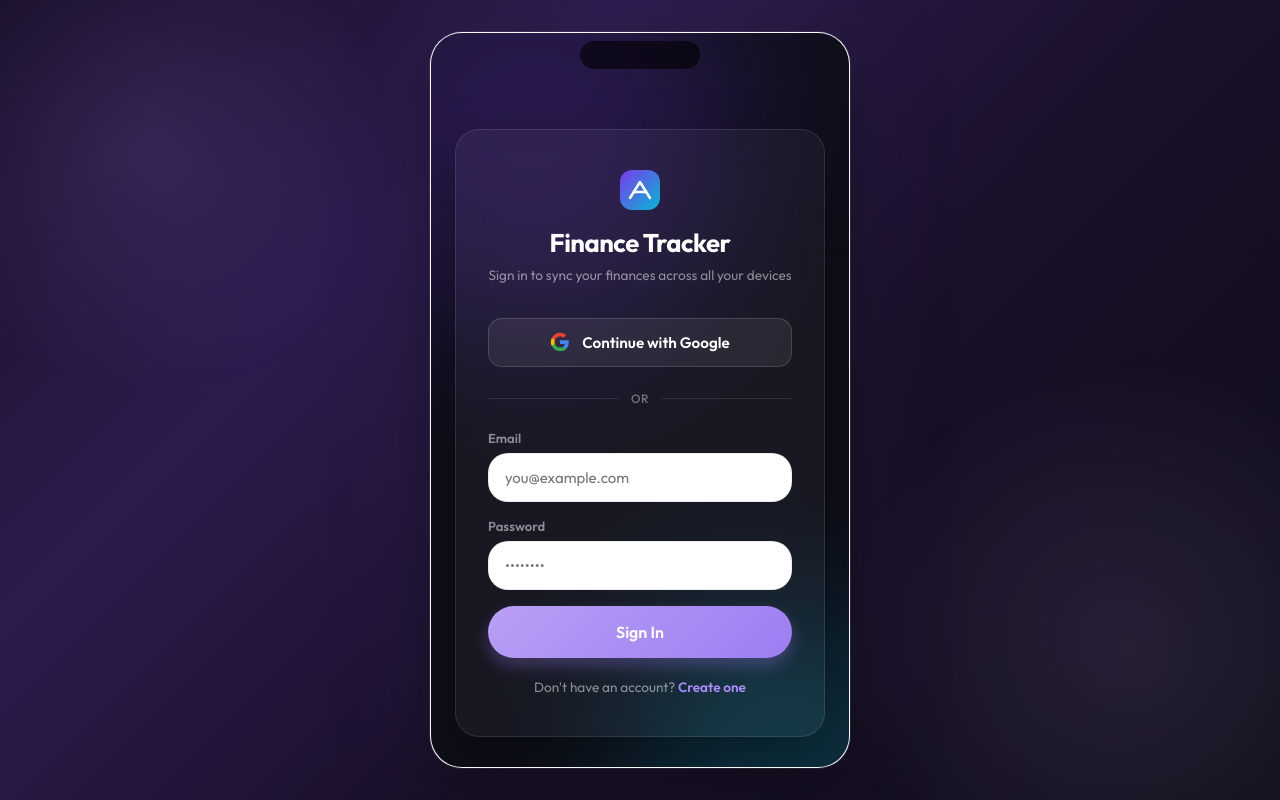
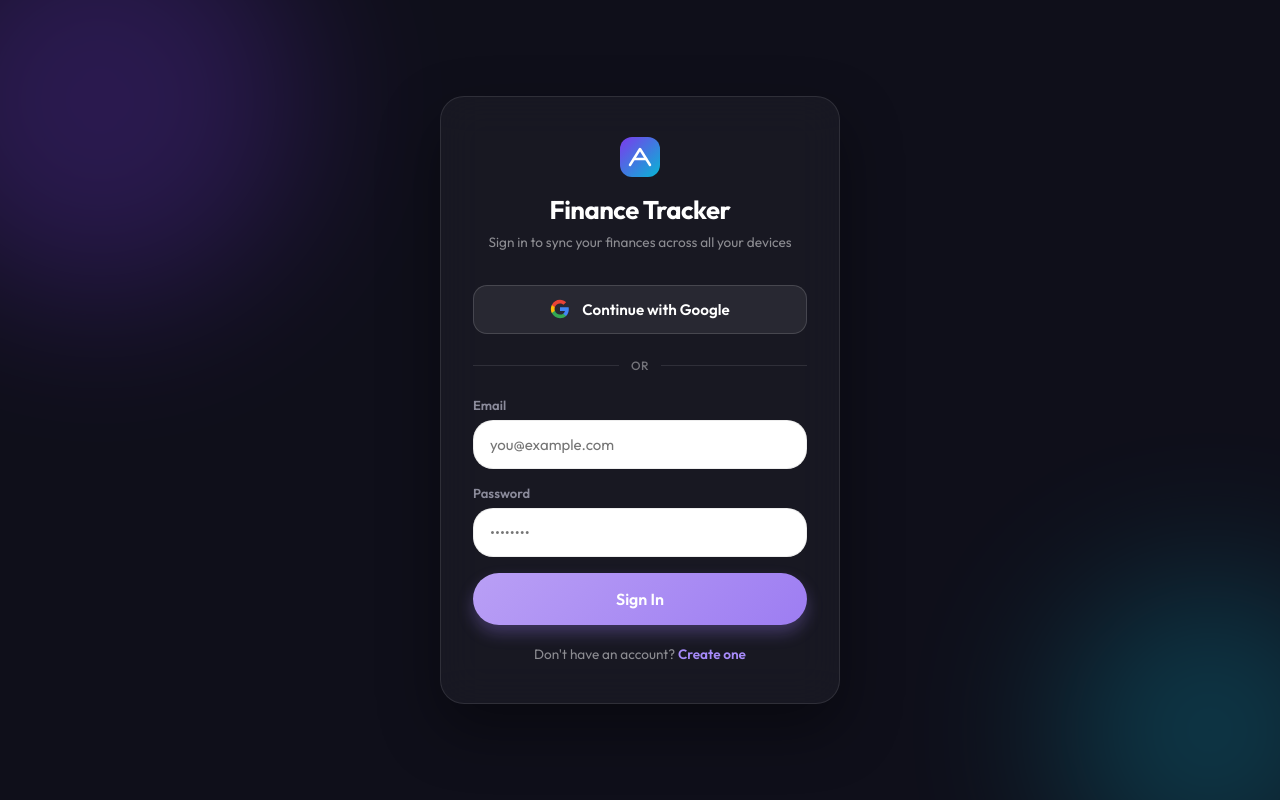
Before and after one commit to Nitik001/Expense-Tracker, a React (Vite) app: page / in a window 1280 px wide. Built offline with nearby package versions, Linux system fonts and the light colour scheme; no server answers.

Commit message:
style: full-screen desktop layout with centered content, no phone frame or sidebar

```diff
--- a/src/index.css
+++ b/src/index.css
@@ -66,100 +66,29 @@
   padding: 0;
 }
 
-html {
+html, body {
+  height: 100%;
   transition: background-color 0.3s ease, color 0.3s ease;
 }
 
 body {
   font-family: var(--font-family);
-  background-color: #1a1028;
+  background-color: var(--color-background);
   color: var(--color-text);
   -webkit-font-smoothing: antialiased;
   -moz-osx-font-smoothing: grayscale;
-  display: flex;
-  justify-content: center;
-  align-items: center;
-  min-height: 100vh;
   margin: 0;
-  transition: background-color 0.3s ease, color 0.3s ease;
 }
 
-/* App Container — mobile: full screen */
+/* App Container — always full screen */
 #root {
   width: 100%;
-  max-width: 100%;
   height: 100vh;
   background-color: var(--color-background);
   position: relative;
   overflow: hidden;
   display: flex;
   flex-direction: column;
-}
-
-/* ═══════════════════════════════════════════════
-   DESKTOP: Centered phone frame with branded BG
-   ═══════════════════════════════════════════════ */
-@media (min-width: 768px) {
-  body {
-    background: linear-gradient(135deg, #1a1028 0%, #2d1b4e 30%, #1a1028 60%, #0f0f1a 100%);
-    background-attachment: fixed;
-    position: relative;
-    overflow: hidden;
-  }
-
-  /* Decorative blurred orbs behind the phone frame */
-  body::before {
-    content: '';
-    position: fixed;
-    width: 500px;
-    height: 500px;
-    background: radial-gradient(circle, rgba(157, 125, 242, 0.15) 0%, transparent 70%);
-    top: -100px;
-    left: -100px;
-    border-radius: 50%;
-    pointer-events: none;
-    z-index: 0;
-  }
-  body::after {
-    content: '';
-    position: fixed;
-    width: 600px;
-    height: 600px;
-    background: radial-gradient(circle, rgba(216, 180, 254, 0.1) 0%, transparent 70%);
-    bottom: -150px;
-    right: -150px;
-    border-radius: 50%;
-    pointer-events: none;
-    z-index: 0;
-  }
-
-  #root {
-    max-width: 420px;
-    height: 92vh;
-    border-radius: 32px;
-    box-shadow:
-      0 0 0 1px rgba(255, 255, 255, 0.08),
-      0 25px 80px rgba(0, 0, 0, 0.5),
-      0 0 120px rgba(157, 125, 242, 0.12);
-    border: 1px solid rgba(255, 255, 255, 0.06);
-    position: relative;
-    z-index: 1;
-  }
-
-  /* Subtle notch indicator at the top */
-  #root::before {
-    content: '';
-    position: absolute;
-    top: 8px;
-    left: 50%;
-    transform: translateX(-50%);
-    width: 120px;
-    height: 28px;
-    background: rgba(0, 0, 0, 0.6);
-    border-radius: 20px;
-    z-index: 9999;
-    pointer-events: none;
-  }
 }
 
 /* Utility Classes */
@@ -243,11 +172,17 @@ button:active {
   animation: slideUp 0.5s cubic-bezier(0.16, 1, 0.3, 1) forwards;
 }
 
-/* Scrollbar hiding */
+/* Scrollbar — thin and subtle on desktop */
 ::-webkit-scrollbar {
-  display: none;
+  width: 6px;
 }
-* {
-  -ms-overflow-style: none;
-  scrollbar-width: none;
+::-webkit-scrollbar-track {
+  background: transparent;
 }
+::-webkit-scrollbar-thumb {
+  background-color: rgba(0, 0, 0, 0.15);
+  border-radius: 3px;
+}
+[data-theme="dark"] ::-webkit-scrollbar-thumb {
+  background-color: rgba(255, 255, 255, 0.1);
+}
--- a/src/views/Home.css
+++ b/src/views/Home.css
@@ -32,6 +32,12 @@
   border-bottom-right-radius: 40px;
   position: relative;
   z-index: 1;
+}
+
+@media (min-width: 768px) {
+  .home-header {
+    padding: 50px 60px 100px 60px;
+  }
 }
 
 .header-top {
@@ -93,6 +99,16 @@
   margin-top: -40px;
   position: relative;
   z-index: 2;
+  max-width: 700px;
+  margin-left: auto;
+  margin-right: auto;
+}
+
+@media (min-width: 768px) {
+  .home-content {
+    padding: 0 40px;
+    margin-top: -60px;
+  }
 }
 
 .info-icon {
@@ -218,3 +234,17 @@
   flex-direction: column;
   gap: 4px;
 }
+
+@media (min-width: 768px) {
+  .money-cards {
+    gap: 24px;
+  }
+
+  .money-card {
+    padding: 24px;
+  }
+
+  .transaction-item {
+    padding: 18px 24px;
+  }
+}
--- a/src/views/Plan.css
+++ b/src/views/Plan.css
@@ -1,6 +1,14 @@
 .plan-view {
   padding: 40px 20px 20px 20px;
   min-height: 100%;
+  max-width: 700px;
+  margin: 0 auto;
+}
+
+@media (min-width: 768px) {
+  .plan-view {
+    padding: 40px;
+  }
 }
 
 .icon-btn-solid {
--- a/src/views/Projects.css
+++ b/src/views/Projects.css
@@ -3,4 +3,13 @@
   padding-bottom: 90px;
   min-height: 100%;
   background: var(--color-background);
+  max-width: 700px;
+  margin: 0 auto;
 }
+
+@media (min-width: 768px) {
+  .projects-view {
+    padding: 40px;
+    padding-bottom: 90px;
+  }
+}
--- a/src/views/Report.css
+++ b/src/views/Report.css
@@ -1,6 +1,14 @@
 .report-view {
   padding: 40px 20px 20px 20px;
   min-height: 100%;
+  max-width: 700px;
+  margin: 0 auto;
+}
+
+@media (min-width: 768px) {
+  .report-view {
+    padding: 40px;
+  }
 }
 
 .page-header {
--- a/src/views/Settings.css
+++ b/src/views/Settings.css
@@ -1,7 +1,16 @@
 .settings-view {
   padding: 20px;
   min-height: 100%;
+  max-width: 700px;
+  margin: 0 auto;
 }
+
+@media (min-width: 768px) {
+  .settings-view {
+    padding: 40px;
+  }
+}
+
 
 .section-label {
   font-size: 0.85rem;
```
